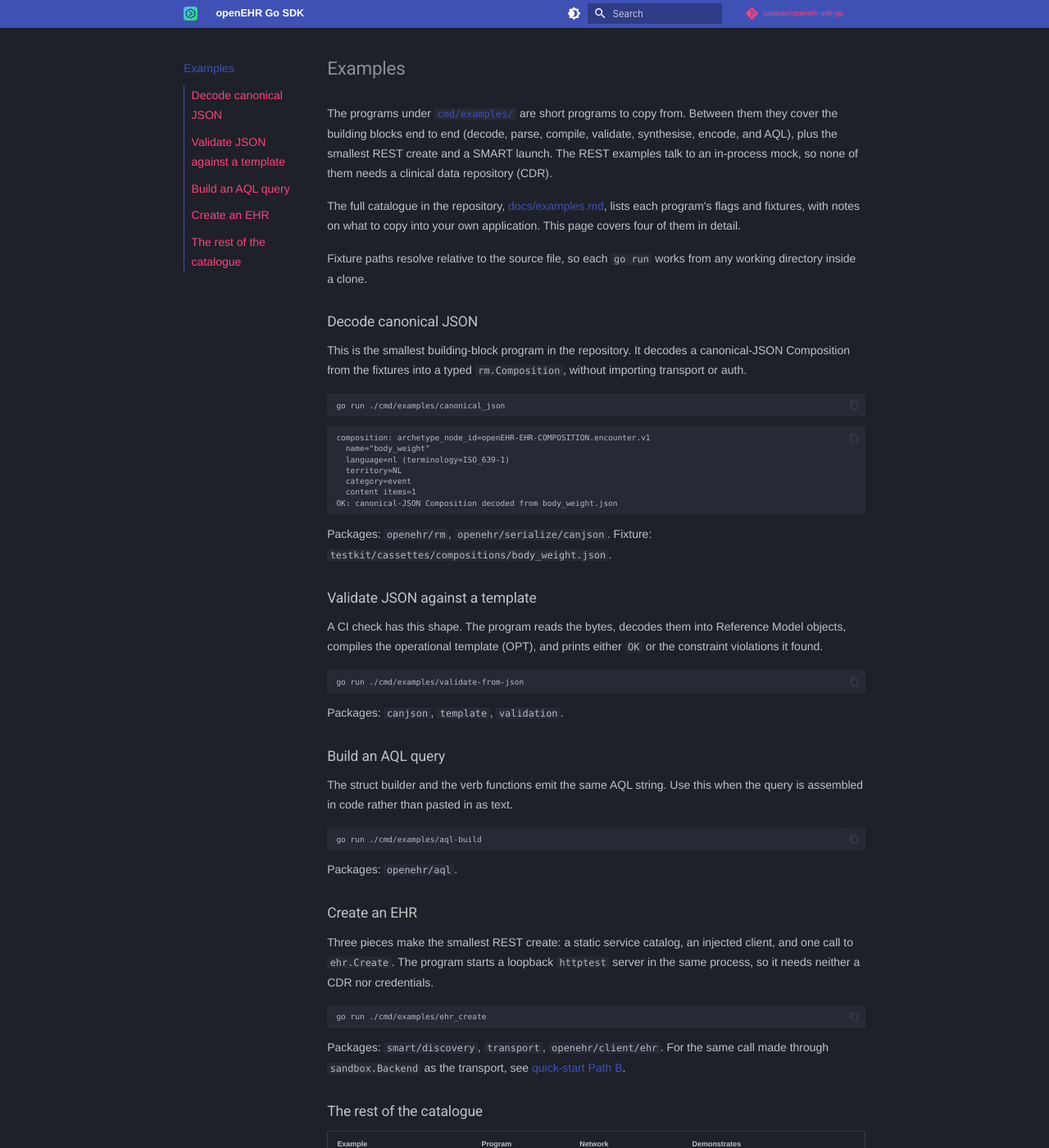
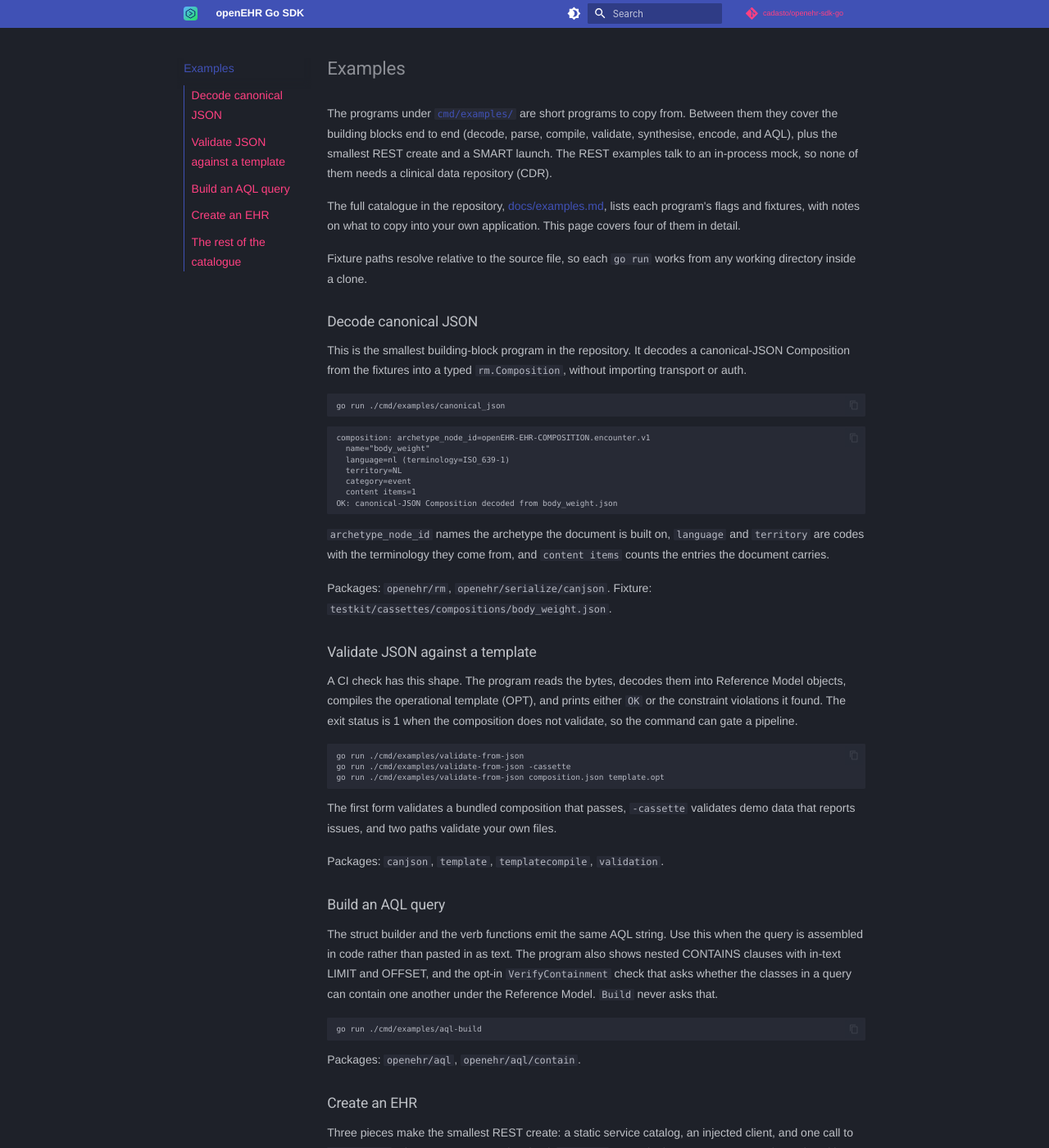
Before and after one commit to Cadasto/openehr-sdk-go, an MkDocs documentation site: the page built from pages/examples.md, in a window 1280 px wide and 1400 px high. Shown: the whole window at 82% size. Built offline with MkDocs 1.6.1 and Material for MkDocs 9.7.7, drawn with Linux system fonts in a browser that asks for light colours; nearby versions of some CDN libraries; library files that are not in the unit come from our copies; plug-ins that fetch from the network failed and are left out; comment, search, counter and statistics services are not loaded.

Commit message:
docs: align the README, site examples page and quick start with the examples
The README's "Try it" section says what a COMPOSITION and canonical JSON
are, links the runnable program, explains its output and points at the
catalogue. pages/examples.md follows the reworked programs, and the quick
start's EHR snippets use the leaf client name ehr.Create and say what
the two return values carry.

Assisted-by: Claude Code (claude-opus-5-5)

````diff
--- a/pages/examples.md
+++ b/pages/examples.md
@@ -41,6 +41,10 @@ composition: archetype_node_id=openEHR-EHR-COMPOSITION.encounter.v1
 OK: canonical-JSON Composition decoded from body_weight.json
 ```
 
+`archetype_node_id` names the archetype the document is built on, `language`
+and `territory` are codes with the terminology they come from, and
+`content items` counts the entries the document carries.
+
 Packages: `openehr/rm`, `openehr/serialize/canjson`. Fixture:
 `testkit/cassettes/compositions/body_weight.json`.
 
@@ -48,24 +52,34 @@ Packages: `openehr/rm`, `openehr/serialize/canjson`. Fixture:
 
 A CI check has this shape. The program reads the bytes, decodes them into
 Reference Model objects, compiles the operational template (OPT), and prints
-either `OK` or the constraint violations it found.
+either `OK` or the constraint violations it found. The exit status is 1 when
+the composition does not validate, so the command can gate a pipeline.
 
 ```bash
 go run ./cmd/examples/validate-from-json
+go run ./cmd/examples/validate-from-json -cassette
+go run ./cmd/examples/validate-from-json composition.json template.opt
 ```
 
-Packages: `canjson`, `template`, `validation`.
+The first form validates a bundled composition that passes, `-cassette`
+validates demo data that reports issues, and two paths validate your own
+files.
+
+Packages: `canjson`, `template`, `templatecompile`, `validation`.
 
 ## Build an AQL query {#aql-build}
 
 The struct builder and the verb functions emit the same AQL string. Use this
-when the query is assembled in code rather than pasted in as text.
+when the query is assembled in code rather than pasted in as text. The program
+also shows nested CONTAINS clauses with in-text LIMIT and OFFSET, and the
+opt-in `VerifyContainment` check that asks whether the classes in a query can
+contain one another under the Reference Model. `Build` never asks that.
 
 ```bash
 go run ./cmd/examples/aql-build
 ```
 
-Packages: `openehr/aql`.
+Packages: `openehr/aql`, `openehr/aql/contain`.
 
 ## Create an EHR {#create-an-ehr}
 
````
Also changed, not shown: README.md (+4 -2 lines), docs/quick-start.md (+4 -2 lines).
